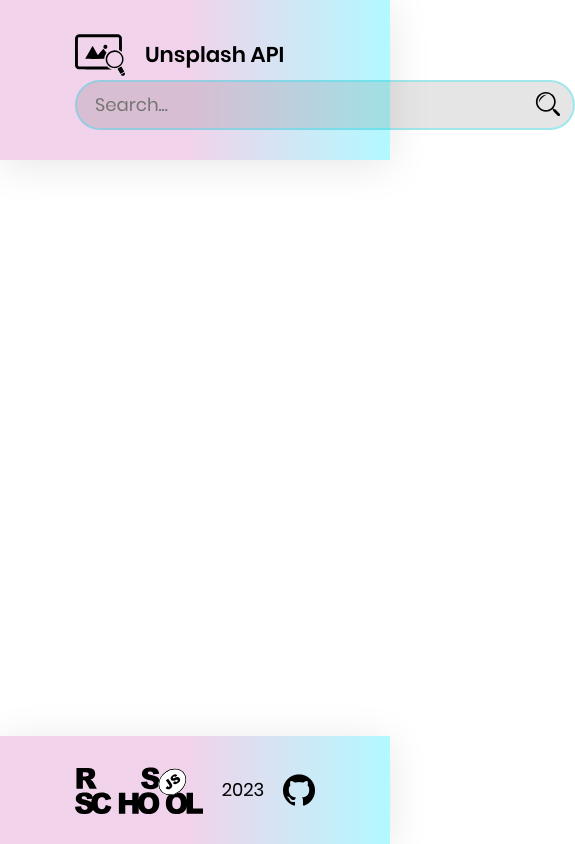
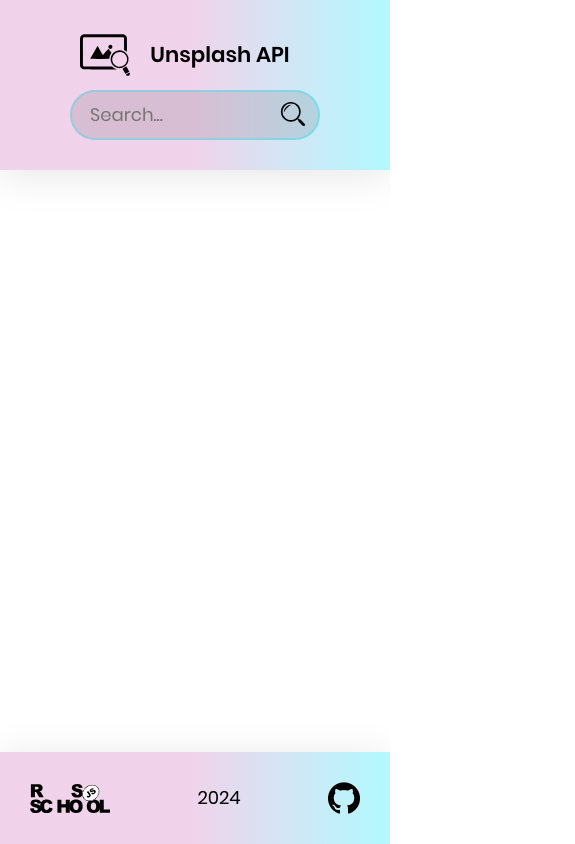
Before and after one commit to almazka-code/image-gallery, a plain HTML site: page index.html in a window 390 px wide. Shown: the whole page, 575 px wide, since content can reach past the window. Drawn offline with Linux system fonts and the light colour scheme; no server answers.

Commit message:
feat: add media queries

```diff
--- a/css/style.css
+++ b/css/style.css
@@ -26,12 +26,6 @@
   box-sizing: border-box;
   scroll-behavior: smooth;
   height: 100%;
-}
-
-*,
-*::before,
-*::after {
-  box-sizing: inherit;
 }
 
 a {
@@ -87,11 +81,6 @@
 }
 
 h1,
-h2,
-h3,
-h4,
-h5,
-h6,
 p,
 ul {
   margin: 0;
@@ -100,7 +89,7 @@
 
 .container {
   max-width: 1440px;
-  padding: 0 75px;
+  padding: 0 30px;
   margin: 0 auto;
 }
 
@@ -119,13 +108,14 @@
   justify-content: space-between;
   align-items: center;
   flex-wrap: wrap;
-  padding: 30px 75px;
+  padding: 30px;
 }
 
 .title {
   font-size: clamp(1.25rem, 0.9rem + 1.8vw, 2.5rem);
   display: inline-flex;
   align-items: center;
+  margin-right: 20px;
 }
 
 .title::before {
@@ -202,9 +192,10 @@
 .gallery {
   display: flex;
   flex-wrap: wrap;
-  justify-content: space-between;
+  justify-content: center;
   align-items: center;
-  gap: 50px;
+  padding: 30px 0;
+  gap: 30px;
 }
 
 .gallery__image {
@@ -235,7 +226,7 @@
   display: flex;
   justify-content: space-between;
   align-items: center;
-  padding: 30px 75px;
+  padding: 30px;
 }
 
 .footer__logo {
@@ -245,3 +236,33 @@
 .icon {
   height: 32px;
 }
+
+@media (max-width: 992px) {
+  .search__input {
+    width: 350px;
+  }
+}
+
+@media (max-width: 672px) {
+  .header__container {
+    justify-content: center;
+  }
+
+  .title {
+    margin-bottom: 10px;
+  }
+}
+
+@media (max-width: 520px) {
+  .search__input {
+    width: 250px;
+  }
+
+  .gallery__image {
+    width: 260px;
+  }
+
+  .footer__logo {
+    width: 80px;
+  }
+}
--- a/index.html
+++ b/index.html
@@ -24,13 +24,11 @@
   </header>
 
   <main class="main">
-
     <section>
       <div class="container">
         <ul class="gallery"></ul>
       </div>
     </section>
-
   </main>
 
   <footer class="footer">
@@ -38,7 +36,7 @@
       <a class="footer__logo" href="https://rs.school/js/" target="_blank">
         <img src="images/rs_school_logo.svg" alt="The Rolling Scopes school logo">
       </a>
-      <span class="footer__text">2023</span>
+      <span class="footer__text">2024</span>
 
       <a href="https://github.com/almazka-code" target="_blank">
         <img class="icon" src="images/github.png" alt="Link to GitHub">
@@ -47,12 +45,6 @@
     </div>
   </footer>
 
-
-
-
-
-
-
   <script src="./script.js"></script>
 
 </body>
--- a/script.js
+++ b/script.js
@@ -24,7 +24,7 @@
 }
 
 function getURL(search = 'cat') {
-  return `https://api.unsplash.com/search/photos?query=${search}&per_page=9&orientation=landscape&client_id=OGdX3wroDUy9hAv7K-hesXcIPmZqajFvPSuZFAFTlrw`;
+  return `https://api.unsplash.com/search/photos?query=${search}&per_page=12&orientation=landscape&client_id=OGdX3wroDUy9hAv7K-hesXcIPmZqajFvPSuZFAFTlrw`;
 }
 
 async function apiRequest() {
@@ -34,13 +34,13 @@
     }
     const response = await fetch(getURL(searchValue));
     const data = await response.json();
-    loadImages(data);
+    renderImages(data);
   } catch (error) {
     console.log(error);
   }
 }
 
-function loadImages(data) {
+function renderImages(data) {
   for (let i = 0; i < data.results.length; i++) {
     let image = document.createElement('li');
     image.className = "gallery__image";
```
